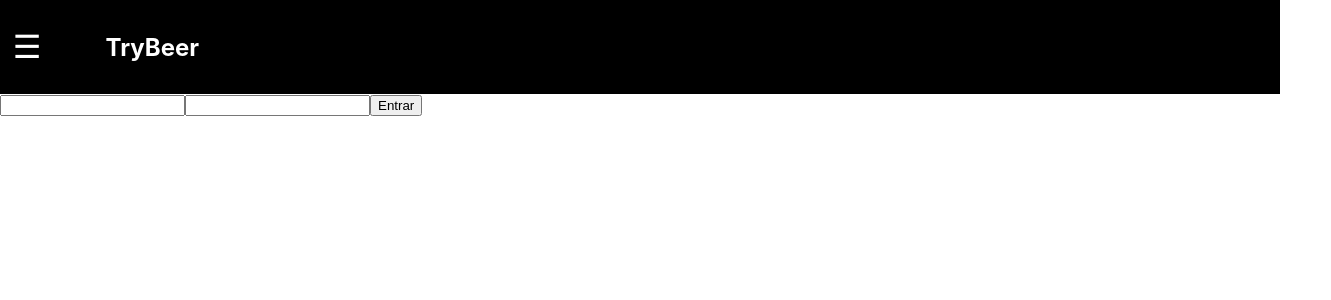
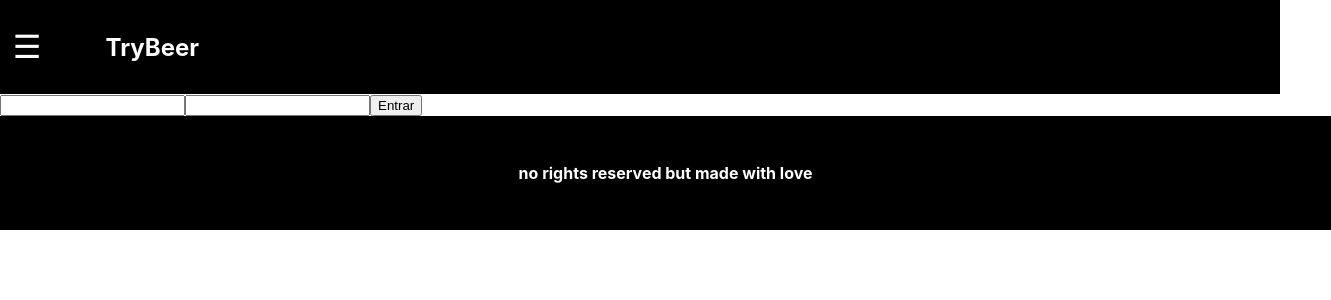
Before and after one commit to ldferrari/sd-05-trybeer, a React (Create React App) app in the folder front-end/: page / in a window 1280 px wide. Shown: the top 300 px of the page, 1331 px wide, since content can reach past the window. Built offline with nearby package versions, Linux system fonts and the light colour scheme.

Commit message:
fiz um footerzin já que o header+sidebar não estão rolando

```diff
--- /dev/null
+++ b/front-end/src/components/footer/index.css
@@ -0,0 +1,7 @@
+.footer {
+  background-color: black;
+  color: white;
+  padding: 2%;
+  text-align: center;
+  width: 100%;
+}
--- /dev/null
+++ b/front-end/src/components/footer/index.js
@@ -0,0 +1,13 @@
+import React from 'react';
+
+import './index.css';
+
+const Footer = () => {
+  return (
+    <div className="footer">
+      <h4>no rights reserved but made with love</h4>
+    </div>
+  )
+}
+
+export default Footer;
--- a/front-end/src/components/header/index.css
+++ b/front-end/src/components/header/index.css
@@ -4,6 +4,8 @@
   color: white;
   display: flex;
   flex-wrap: wrap;
+  /* height: 100px; */
+  /* position:fixed; */
   width: 100%;
 }
 
@@ -26,11 +28,13 @@
   color: white;
   display: flex;
   flex-direction: column;
+  height: 100%;
+  /* margin-top: 100px; */
+  /* position: fixed; */
+  padding: 3%;
   text-decoration: none;
-    /* position: fixed; */
   /* transform: translateX(-30rem); */
   width: 100%;
-  height: 100%;
 }
 /* .sideBar.open {
   transform: translateX(0);
--- a/front-end/src/pages/Login/index.js
+++ b/front-end/src/pages/Login/index.js
@@ -1,7 +1,8 @@
-import React, { useState } from 'react';
+import React from 'react';
 // import { Redirect } from 'react-router-dom';
 import './index.css';
 import Header from '../../components/header';
+import Footer from '../../components/footer';
 
 const Login = () => {
   return (
@@ -14,6 +15,7 @@ const Login = () => {
           Entrar
         </button>
       </form>
+      <Footer />
     </div>
   );
 };
```
